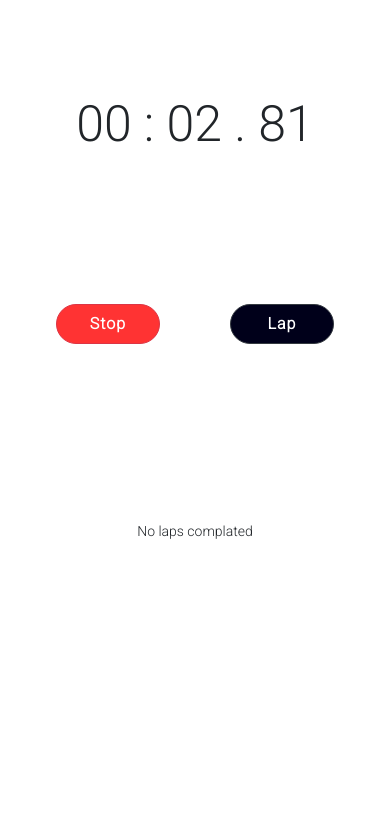
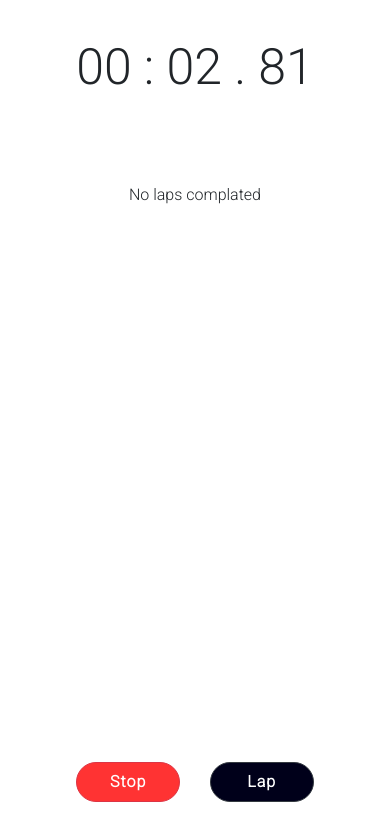
Before and after one commit to husan-eshonqulov/stopwatch, a React (Create React App) app: page / in a window 390 px wide. Both pictures are taken after a click on the button "Start". Shown: the top 840 px of the page. Built offline with nearby package versions, Linux system fonts and the light colour scheme.

Commit message:
small screen view is changed

```diff
--- a/src/Components/App/App.css
+++ b/src/Components/App/App.css
@@ -18,46 +18,57 @@
     height: 100vh;
 }
 
-.start-button {
-    margin-top: 150px;
+.height-first-v {
+    height: 50%;
 }
 
 #second-view-row {
     height: 100vh;
-    width: 100vw;
-    margin: 0;
+    width: 70%;
 }
 
-.margin-right-35 {
-    margin-right: 70px;
-}
-
-.margin-top-150 {
-    margin-top: 150px;
-}
-
-.table-container {
-    width: 657px;
-    width: 467px;
-    box-sizing: border-box;
+.height-second-v {
+    height: 50%;
     overflow: auto;
 }
 
-.right-border {
-    border: 1px red solid;
+
+@media (min-width: 2000px){
+    .height-first-v {
+        height: 35%;
+    }
+
+    .height-second-v {
+        height: 35%;
+    }
 }
 
-@media (min-width: 320px) and (max-width: 570px) {
-   #table {
-       font-size: 14px;
-       margin-top: 30px;
-   }
-
-   .margin-top-150 {
-        margin-top: 120px;
+@media (min-width: 1440px) and (max-width: 1999px){
+    .height-first-v {
+        height: 40%;
     }
 
-    #top-section {
-        margin-top: 25px;
+    .height-second-v {
+        height: 40%;
     }
 }
+
+@media (min-width: 768px) and (max-width: 991px){
+    #second-view-row {
+        width: 95%;
+    }
+}
+
+@media (max-width: 767px){
+    .height-first-v {
+        height: 90%;
+    }
+
+    #second-view-row {
+        width: 95%;
+    }
+
+    .height-second-v {
+        height: 90%;
+    }
+}
--- a/src/Components/App/App.tsx
+++ b/src/Components/App/App.tsx
@@ -1,19 +1,19 @@
-import { useState, useEffect } from 'react';
-import '../App/App.css';
+import { useState, useEffect } from "react";
+import "../App/App.css";
 
-import Stopwatch from '../Stopwatch/Stopwatch';
-import StartBtn from '../Start-btn/Start-btn';
-import ResumeBtn from '../Resume-btn/Resume-btn';
-import StopBtn from '../Stop-btn/Stop-btn';
-import ResetBtn from '../Reset-btn/Reset-btn';
-import LapBtn from '../Lap-btn/Lap-btn';
-import Table from '../Table/Table';
-import LapTime from '../Lap-times/Lap-times';
+import Stopwatch from "../Stopwatch/Stopwatch";
+import StartBtn from "../Start-btn/Start-btn";
+import ResumeBtn from "../Resume-btn/Resume-btn";
+import StopBtn from "../Stop-btn/Stop-btn";
+import ResetBtn from "../Reset-btn/Reset-btn";
+import LapBtn from "../Lap-btn/Lap-btn";
+import Table from "../Table/Table";
+import LapTime from "../Lap-times/Lap-times";
 
 type TTable = {
-    lap: number | string,
-    lapTime: string,
-    overallTime: string,
+  lap: number | string;
+  lapTime: string;
+  overallTime: string;
 }[];
 
 function App() {
@@ -28,7 +28,7 @@ function App() {
   useEffect(() => {
     if (status) {
       const intervalId = setInterval(() => {
-                setTime(prevTime => prevTime + 1);
+        setTime((prevTime) => prevTime + 1);
       }, 10);
 
       return () => {
@@ -39,12 +39,12 @@ function App() {
 
   useEffect(() => {
     if (time === 99) {
-            setSec(prevSec => prevSec + 1);
+      setSec((prevSec) => prevSec + 1);
       setTime(0);
     }
 
     if (sec === 59) {
-            setMin(prevMin => prevMin + 1);
+      setMin((prevMin) => prevMin + 1);
       setSec(0);
     }
   }, [time, sec]);
@@ -63,7 +63,7 @@ function App() {
   const handleResume = () => {
     setStatus(true);
     setSecondView(true);
-    }
+  };
 
   const handleReset = () => {
     setTime(0);
@@ -88,43 +88,39 @@ function App() {
 
       if (time >= oTime) {
         lapTime = time - oTime;
-            }
-            else {
+      } else {
         lapTime = time + 100 - oTime;
         oSec += 1;
       }
 
       if (sec >= oSec) {
         lapSec = sec - oSec;
-            }
-            else {
+      } else {
         lapSec = sec + 60 - oSec;
         oMin += 1;
       }
 
       lapMin = min - oMin;
 
-
       return {
         lapTime: lapTime,
         lapSec: lapSec,
         lapMin: lapMin,
       };
-        }
-        else {
+    } else {
       return {
         lapTime: undefined,
         lapSec: undefined,
         lapMin: undefined,
       };
     }
-    }
+  };
 
   const handleLap = () => {
     setTable((prevTable) => {
       if (prevTable !== undefined) {
         let lap: number | string = prevTable.length + 1;
-                lap = (lap < 10) ? '0' + lap : lap;
+        lap = lap < 10 ? "0" + lap : lap;
         const lastTableElement = prevTable[0];
         const lastOverallTime = lastTableElement.overallTime;
         let oTime = parseInt(lastOverallTime.slice(-2));
@@ -137,25 +133,21 @@ function App() {
 
         if (time >= oTime) {
           lapTime = time - oTime;
-                }
-                else {
+        } else {
           lapTime = time + 100 - oTime;
           oSec += 1;
         }
 
         if (sec >= oSec) {
           lapSec = sec - oSec;
-                }
-                else {
+        } else {
           lapSec = sec + 60 - oSec;
           oMin += 1;
         }
 
         lapMin = min - oMin;
 
-                return (
-                    [
-
+        return [
           {
             lap: lap,
             lapTime: createStopwatch(lapMin, lapSec, lapTime),
@@ -163,36 +155,36 @@ function App() {
           },
 
           ...prevTable,
-
-                    ]
-                );
-            }
-            else {
+        ];
+      } else {
         const laptime = createStopwatch(min, sec, time);
         const overallTime = laptime;
-                return (
-                    [
+        return [
           {
-                            lap: '01',
+            lap: "01",
             lapTime: laptime,
             overallTime: overallTime,
-                        }
-                    ]
-                );
+          },
+        ];
       }
     });
   };
 
   if (firstView) {
     return (
-            <div className="App first-view d-flex align-items-center justify-content-center">
-                <div className="d-flex flex-column align-items-center">
+      <div className="conainer">
+        <div className="App first-view d-flex justify-content-center align-items-center">
+          <div className="d-flex flex-column align-items-center justify-content-between height-first-v">
             <div>
               <div className="stopwatch">
                 <Stopwatch min={min} sec={sec} time={time} />
               </div>
               <div className="laptime">
-                            <LapTime min={lapTimeInfo().lapMin} sec={lapTimeInfo().lapSec} time={lapTimeInfo().lapTime} />
+                <LapTime
+                  min={lapTimeInfo().lapMin}
+                  sec={lapTimeInfo().lapSec}
+                  time={lapTimeInfo().lapTime}
+                />
               </div>
             </div>
 
@@ -201,80 +193,218 @@ function App() {
             </div>
           </div>
         </div>
+      </div>
     );
-    }
-    else {
+  } else {
     if (secondView) {
       return (
-                <div className="App second-view">
-                    <div className="row second-view-row" id="second-view-row">
-                        <div className="col-sm-6 d-flex flex-column align-items-center justify-content-center" id="top-section">
-                            <div className="d-flex flex-column align-items-center">
+        <div className="container">
+          <div className="App second-view d-flex justify-content-center">
+            <div
+              className="d-flex align-items-center justify-content-center justify-content-md-between"
+              id="second-view-row"
+            >
+              <div
+                className="d-flex flex-column justify-content-between height-second-v"
+                id="top-section"
+              >
+                <div>
                   <div className="stopwatch">
                     <Stopwatch min={min} sec={sec} time={time} />
                   </div>
-                                <div className="laptime">
-                                    <LapTime min={lapTimeInfo().lapMin} sec={lapTimeInfo().lapSec} time={lapTimeInfo().lapTime} />
+                  <div className="laptime text-center mt-2">
+                    <LapTime
+                      min={lapTimeInfo().lapMin}
+                      sec={lapTimeInfo().lapSec}
+                      time={lapTimeInfo().lapTime}
+                    />
                   </div>
                 </div>
 
-                            <div className="d-flex margin-top-150">
-                                <div className="margin-right-35">
+                <div className="height-second-v d-block d-md-none my-5" id="table">
+                  <Table table={table} />
+                </div>
+
+                <div className="d-flex justify-content-between">
+                  <div className="d-inline-block">
                     <StopBtn handleStop={handleStop} />
                   </div>
-                                <div className="margin-left-35">
+                  <div className="d-inline-block">
                     <LapBtn handleLap={handleLap} />
                   </div>
                 </div>
               </div>
 
-                        <div className="col-sm-6 d-flex justify-content-center align-items-center" id="table">
+              <div className="height-second-v d-none d-md-block" id="table">
                 <Table table={table} />
               </div>
             </div>
           </div>
+        </div>
       );
-        }
-        else {
+    } else {
       return (
-                <div className="App third-view">
-                    <div className="row third-view-row" id="second-view-row">
-                        <div className="col-sm-6 d-flex flex-column align-items-center justify-content-center" id="top-section">
-                            <div className="d-flex flex-column align-items-center">
+        <div className="container">
+          <div className="App second-view d-flex justify-content-center">
+            <div
+              className="d-flex align-items-center justify-content-center justify-content-md-between"
+              id="second-view-row"
+            >
+              <div
+                className="d-flex flex-column justify-content-between height-second-v"
+                id="top-section"
+              >
+                <div>
                   <div className="stopwatch">
                     <Stopwatch min={min} sec={sec} time={time} />
                   </div>
-                                <div className="laptime">
-                                    <LapTime min={lapTimeInfo().lapMin} sec={lapTimeInfo().lapSec} time={lapTimeInfo().lapTime} />
+                  <div className="laptime text-center mt-2">
+                    <LapTime
+                      min={lapTimeInfo().lapMin}
+                      sec={lapTimeInfo().lapSec}
+                      time={lapTimeInfo().lapTime}
+                    />
                   </div>
                 </div>
 
-                            <div className="d-flex margin-top-150">
-                                <div className="margin-right-35">
+                <div className="height-second-v d-block d-md-none my-5" id="table">
+                  <Table table={table} />
+                </div>
+
+                <div className="d-flex justify-content-between">
+                  <div className="d-inline-block">
                     <ResumeBtn handleResume={handleResume} />
                   </div>
-                                <div className="margin-left-35">
+                  <div className="d-inline-block">
                     <ResetBtn handleReset={handleReset} />
                   </div>
                 </div>
               </div>
 
-                        <div className="col-sm-6 d-flex justify-content-center align-items-center" id="table">
+              <div className="height-second-v d-none d-md-block" id="table">
                 <Table table={table} />
+              </div>
             </div>
           </div>
         </div>
       );
     }
   }
+
+  //   if (firstView) {
+  //     return (
+  //       <div className="App first-view d-flex align-items-center justify-content-center">
+  //         <div className="d-flex flex-column align-items-center">
+  //           <div>
+  //             <div className="stopwatch">
+  //               <Stopwatch min={min} sec={sec} time={time} />
+  //             </div>
+  //             <div className="laptime">
+  //               <LapTime
+  //                 min={lapTimeInfo().lapMin}
+  //                 sec={lapTimeInfo().lapSec}
+  //                 time={lapTimeInfo().lapTime}
+  //               />
+  //             </div>
+  //           </div>
+
+  //           <div className="start-button">
+  //             <StartBtn handleStart={handleStart} />
+  //           </div>
+  //         </div>
+  //       </div>
+  //     );
+  //   } else {
+  //     if (secondView) {
+  //       return (
+  //         <div className="App second-view">
+  //           <div className="row second-view-row" id="second-view-row">
+  //             <div
+  //               className="col-sm-6 d-flex flex-column align-items-center justify-content-center"
+  //               id="top-section"
+  //             >
+  //               <div className="d-flex flex-column align-items-center">
+  //                 <div className="stopwatch">
+  //                   <Stopwatch min={min} sec={sec} time={time} />
+  //                 </div>
+  //                 <div className="laptime">
+  //                   <LapTime
+  //                     min={lapTimeInfo().lapMin}
+  //                     sec={lapTimeInfo().lapSec}
+  //                     time={lapTimeInfo().lapTime}
+  //                   />
+  //                 </div>
+  //               </div>
+
+  //               <div className="d-flex margin-top-150">
+  //                 <div className="margin-right-35">
+  //                   <StopBtn handleStop={handleStop} />
+  //                 </div>
+  //                 <div className="margin-left-35">
+  //                   <LapBtn handleLap={handleLap} />
+  //                 </div>
+  //               </div>
+  //             </div>
+
+  //             <div
+  //               className="col-sm-6 d-flex justify-content-center align-items-center"
+  //               id="table"
+  //             >
+  //               <Table table={table} />
+  //             </div>
+  //           </div>
+  //         </div>
+  //       );
+  //     } else {
+  //       return (
+  //         <div className="App third-view">
+  //           <div className="row third-view-row" id="second-view-row">
+  //             <div
+  //               className="col-sm-6 d-flex flex-column align-items-center justify-content-center"
+  //               id="top-section"
+  //             >
+  //               <div className="d-flex flex-column align-items-center">
+  //                 <div className="stopwatch">
+  //                   <Stopwatch min={min} sec={sec} time={time} />
+  //                 </div>
+  //                 <div className="laptime">
+  //                   <LapTime
+  //                     min={lapTimeInfo().lapMin}
+  //                     sec={lapTimeInfo().lapSec}
+  //                     time={lapTimeInfo().lapTime}
+  //                   />
+  //                 </div>
+  //               </div>
+
+  //               <div className="d-flex margin-top-150">
+  //                 <div className="margin-right-35">
+  //                   <ResumeBtn handleResume={handleResume} />
+  //                 </div>
+  //                 <div className="margin-left-35">
+  //                   <ResetBtn handleReset={handleReset} />
+  //                 </div>
+  //               </div>
+  //             </div>
+
+  //             <div
+  //               className="col-sm-6 d-flex justify-content-center align-items-center"
+  //               id="table"
+  //             >
+  //               <Table table={table} />
+  //             </div>
+  //           </div>
+  //         </div>
+  //       );
+  //     }
+  //   }
 }
 
 type Time = number | string;
 
 function createStopwatch(min: Time, sec: Time, time: Time) {
-    const Time = (time < 10) ? '0' + time : time;
-    const Sec = (sec < 10) ? '0' + sec : sec;
-    const Min = (min < 10) ? '0' + min : min;
+  const Time = time < 10 ? "0" + time : time;
+  const Sec = sec < 10 ? "0" + sec : sec;
+  const Min = min < 10 ? "0" + min : min;
 
   return `${Min} : ${Sec} . ${Time}`;
 }
--- a/src/Components/Lap-btn/Lap-btn.css
+++ b/src/Components/Lap-btn/Lap-btn.css
@@ -7,3 +7,7 @@
     box-sizing: border-box;
     width: 104px;
 }
+
+#lap-btn:focus {
+    box-shadow: none;
+}
--- a/src/Components/Reset-btn/Reset-btn.css
+++ b/src/Components/Reset-btn/Reset-btn.css
@@ -7,3 +7,7 @@
     box-sizing: border-box;
     width: 104px;
 }
+
+#reset-btn:focus {
+    box-shadow: none;
+}
--- a/src/Components/Resume-btn/Resume-btn.css
+++ b/src/Components/Resume-btn/Resume-btn.css
@@ -7,3 +7,7 @@
     box-sizing: border-box;
     width: 104px;
 }
+
+#resume-btn:focus {
+    box-shadow: none;
+}
--- a/src/Components/Start-btn/Start-btn.css
+++ b/src/Components/Start-btn/Start-btn.css
@@ -7,3 +7,7 @@
     box-sizing: border-box;
     width: 104px;
 }
+
+#start-btn:focus {
+    box-shadow: none;
+}
--- a/src/Components/Stop-btn/Stop-btn.css
+++ b/src/Components/Stop-btn/Stop-btn.css
@@ -7,3 +7,7 @@
     box-sizing: border-box;
     width: 104px;
 }
+
+#stop-btn:focus {
+    box-shadow: none;
+}
--- a/src/Components/Table/Table.css
+++ b/src/Components/Table/Table.css
@@ -4,7 +4,6 @@
 }
 
 .table-body {
-    height: 250px;
   overflow: auto;
 }
 
@@ -22,17 +21,19 @@
 }
 
 .padding-left-80 {
-    /* padding-left: 55px; */
   padding-left: 75px;
 }
-.empty-table {
-    height: 250px;
-    width: 200px;
+
+@media (max-width: 767px) {
+  .padding-right-48 {
+    padding-right: 13px;
   }
 
-@media (min-width: 320px) and (max-width: 570px) {
-    .table-body {
-        height: 200px;
-        overflow: auto;
+  .padding-left-60 {
+    padding-left: 28px;
+  }
+
+  .padding-left-80 {
+    padding-left: 40px;
   }
 }
```
Lines whose indentation alone changed are shown as unchanged.
